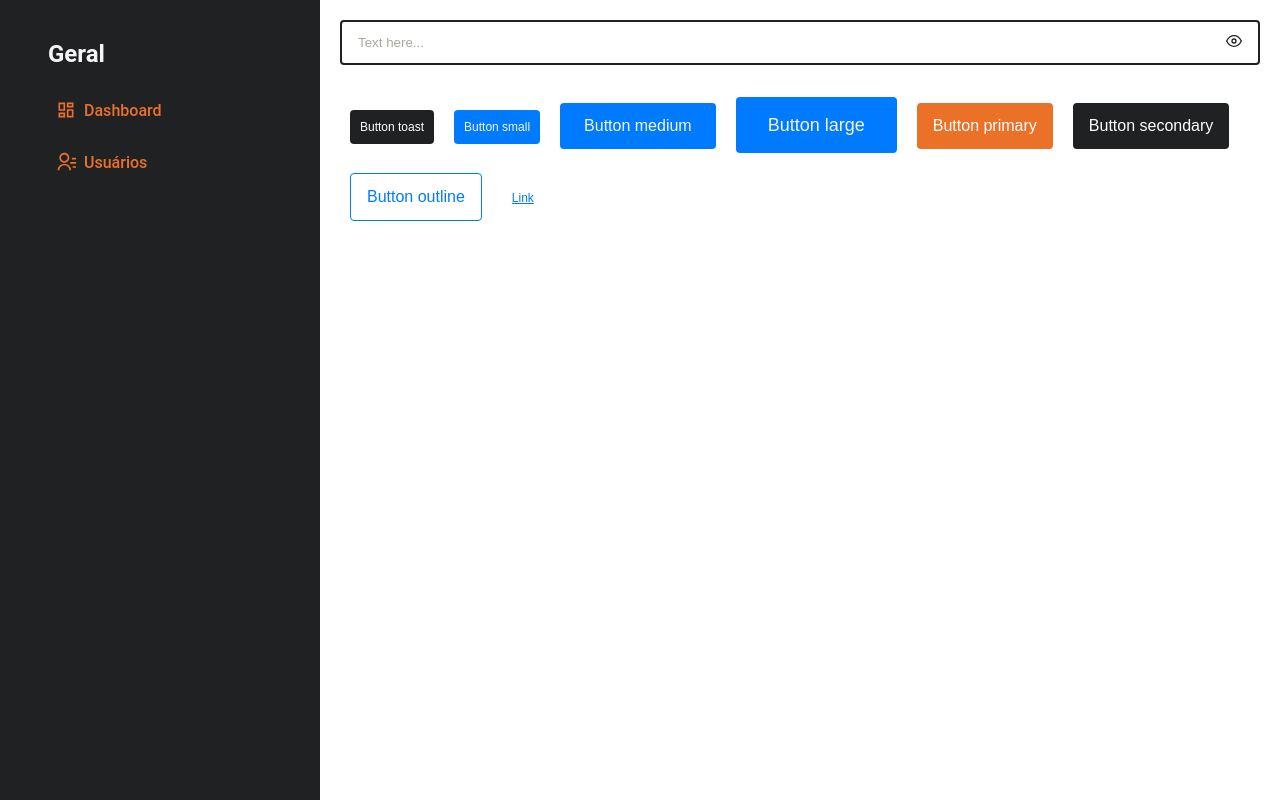
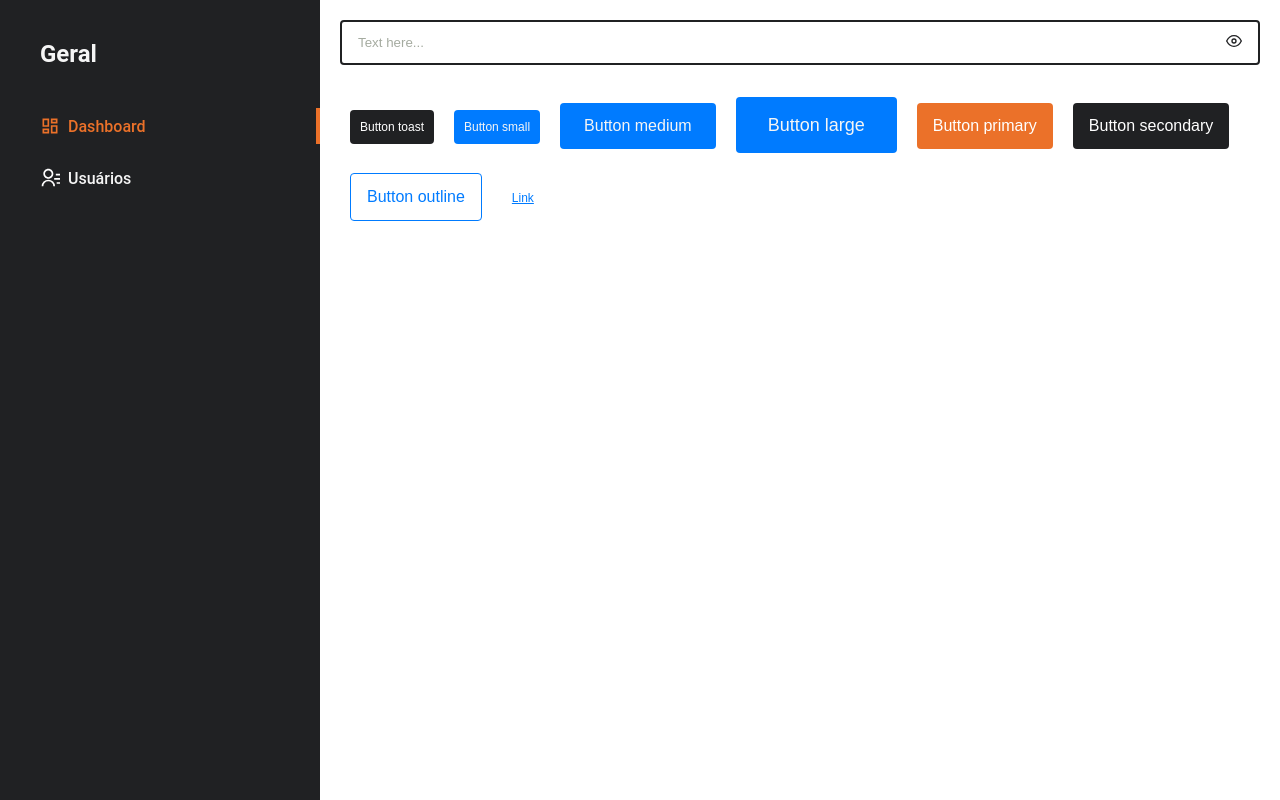
Before and after one commit to MarcosRene/components, a React (Create React App) app: page /dashboard in a window 1280 px wide. Built offline with nearby package versions, Linux system fonts and the light colour scheme.

Commit message:
enable route based links

```diff
--- a/src/components/Sidebar/MenuEntry/index.tsx
+++ b/src/components/Sidebar/MenuEntry/index.tsx
@@ -7,13 +7,14 @@ import './styles.scss';
 type MenuEntryProps = {
   title: string;
   icon: IconType;
+  path: string;
 };
 
-const MenuEntry = ({ title, icon: Icon }: MenuEntryProps) => {
+const MenuEntry = ({ title, icon: Icon, path }: MenuEntryProps) => {
   return (
     <div className="list__item">
       <NavLink
-        to="/dashboard"
+        to={path}
         exact
         activeClassName="active"
         className="list__item-link"
--- a/src/components/Sidebar/MenuEntry/styles.scss
+++ b/src/components/Sidebar/MenuEntry/styles.scss
@@ -1,8 +1,7 @@
 .list__item {
-  margin: 16px 0;
-  padding: 8px;
-
-  border-radius: 4px;
+  margin-bottom: 16px;
+  padding: 8px 0 8px 40px;
+  position: relative;
 
   &-link {
     display: flex;
@@ -23,5 +22,14 @@
       color: #eb7129;
       fill: #eb7129;
     }
+
+    &::before {
+      content: '';
+      position: absolute;
+      right: 0;
+      height: 100%;
+      width: 4px;
+      background: #eb7129;
+    }
   }
 }
--- a/src/components/Sidebar/constants/index.tsx
+++ b/src/components/Sidebar/constants/index.tsx
@@ -2,11 +2,11 @@ import { RiContactsLine, RiDashboardLine } from 'react-icons/ri';
 
 export const GENERAL_MENU = {
   Dashboard: {
-    path: '',
+    path: '/dashboard',
     icon: RiDashboardLine,
   },
   Usuários: {
-    path: '',
+    path: '/user',
     icon: RiContactsLine,
   },
 };
--- a/src/components/Sidebar/index.tsx
+++ b/src/components/Sidebar/index.tsx
@@ -9,8 +9,8 @@ const Sidebar = () => {
       <div className="box__menu">
         <span className="box__menu-title">Geral</span>
         <div className="box__menu-list">
-          {Object.entries(GENERAL_MENU).map(([title, { icon }]) => (
-            <MenuEntry title={title} icon={icon} />
+          {Object.entries(GENERAL_MENU).map(([title, { path, icon }]) => (
+            <MenuEntry title={title} path={path} icon={icon} />
           ))}
         </div>
       </div>
--- a/src/components/Sidebar/styles.scss
+++ b/src/components/Sidebar/styles.scss
@@ -3,7 +3,6 @@ aside {
   width: 320px;
 
   min-width: 320px;
-  padding: 40px 40px 32px 48px;
 
   background: #202123;
 
@@ -12,6 +11,8 @@ aside {
     flex-direction: column;
 
     &-title {
+      padding: 40px 40px 32px 40px;
+
       font-weight: 600;
       color: #f5f5f5;
       font-size: 24px;
--- /dev/null
+++ b/src/pages/user.tsx
@@ -0,0 +1,9 @@
+function User() {
+  return (
+    <>
+      <h1>User</h1>
+    </>
+  );
+}
+
+export default User;
--- a/src/routes/index.tsx
+++ b/src/routes/index.tsx
@@ -1,12 +1,15 @@
 import { Switch } from 'react-router-dom';
 
-import Dashboard from '../pages';
+import Dashboard from '../pages/home';
+import User from '../pages/user';
+
 import Route from './Route';
 
 function Routes() {
   return (
     <Switch>
       <Route path="/dashboard" exact component={Dashboard} isPrivate />
+      <Route path="/user" exact component={User} isPrivate />
     </Switch>
   );
 }
```
Also changed, not shown: src/pages/home.tsx (renamed from src/pages/index.tsx).
